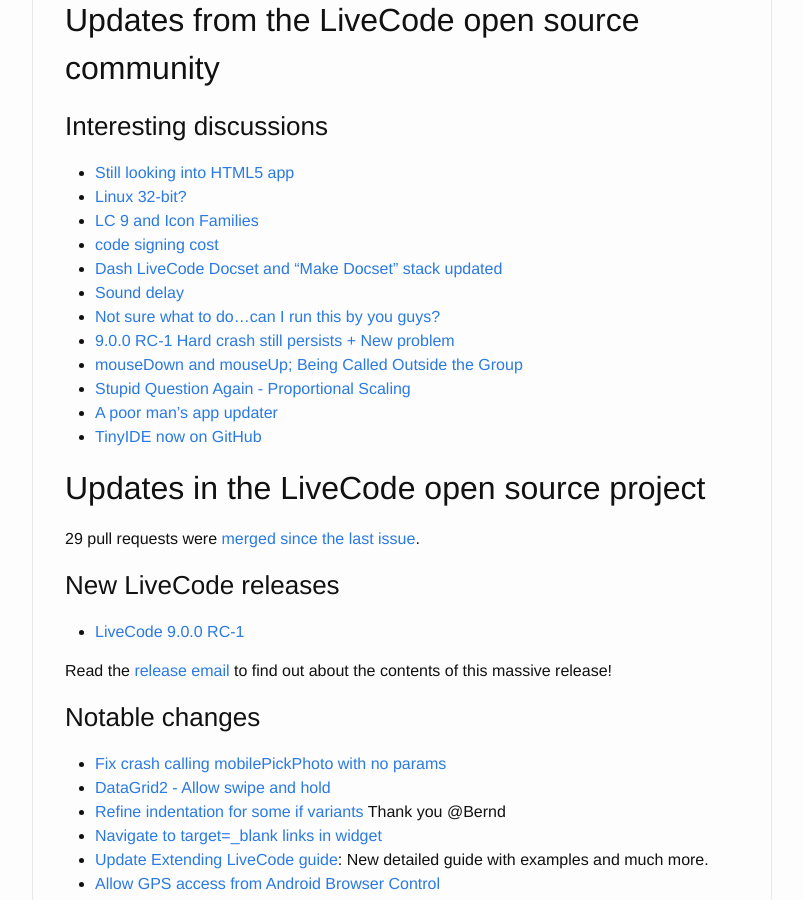
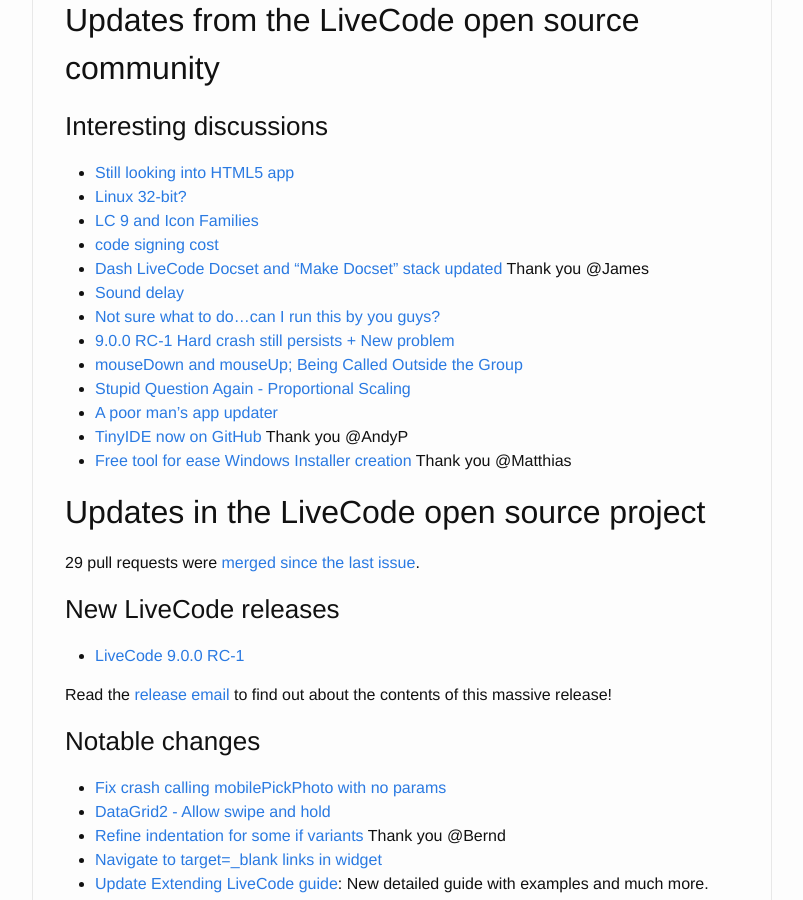
Before and after one commit to livecode/this-week-in-livecode, a Jekyll site: the page built from _posts/2018-03-19-this-week-in-livecode-121.markdown, in a window 1280 px wide and 900 px high, scrolled down 438 px. Shown: the whole window, without its empty margins (238-1041 px from the left). Built offline with Jekyll 4.4.1, drawn with Linux system fonts in a browser that asks for light colours.

Commit message:
Issue 121 - Added mention to Matthias' free installer tool

```diff
--- a/_posts/2018-03-19-this-week-in-livecode-121.markdown
+++ b/_posts/2018-03-19-this-week-in-livecode-121.markdown
@@ -27,14 +27,15 @@
 - [Linux 32-bit?](https://www.mail-archive.com/use-livecode@lists.runrev.com/msg93419.html)
 - [LC 9 and Icon Families](https://www.mail-archive.com/use-livecode@lists.runrev.com/msg93423.html)
 - [code signing cost](https://www.mail-archive.com/use-livecode@lists.runrev.com/msg93429.html)
-- [Dash LiveCode Docset and "Make Docset" stack updated](https://www.mail-archive.com/use-livecode@lists.runrev.com/msg93438.html)
+- [Dash LiveCode Docset and "Make Docset" stack updated](https://www.mail-archive.com/use-livecode@lists.runrev.com/msg93438.html) Thank you @James
 - [Sound delay](https://www.mail-archive.com/use-livecode@lists.runrev.com/msg93441.html)
 - [Not sure what to do...can I run this by you guys?](https://www.mail-archive.com/use-livecode@lists.runrev.com/msg93452.html)
 - [9.0.0 RC-1 Hard crash still persists + New problem](https://www.mail-archive.com/use-livecode@lists.runrev.com/msg93466.html)
 - [mouseDown and mouseUp; Being Called Outside the Group](https://www.mail-archive.com/use-livecode@lists.runrev.com/msg93488.html)
 - [Stupid Question Again - Proportional Scaling](https://www.mail-archive.com/use-livecode@lists.runrev.com/msg93491.html)
 - [A poor man's app updater](https://www.mail-archive.com/use-livecode@lists.runrev.com/msg93504.html)
-- [TinyIDE now on GitHub](http://forums.livecode.com/viewtopic.php?t=30764&p=165153#p165153)
+- [TinyIDE now on GitHub](http://forums.livecode.com/viewtopic.php?t=30764&p=165153#p165153) Thank you @AndyP
+- [Free tool for ease Windows Installer creation](https://www.mail-archive.com/use-livecode@lists.runrev.com/msg93394.html) Thank you @Matthias
 
 
 ## Updates in the LiveCode open source project
```
